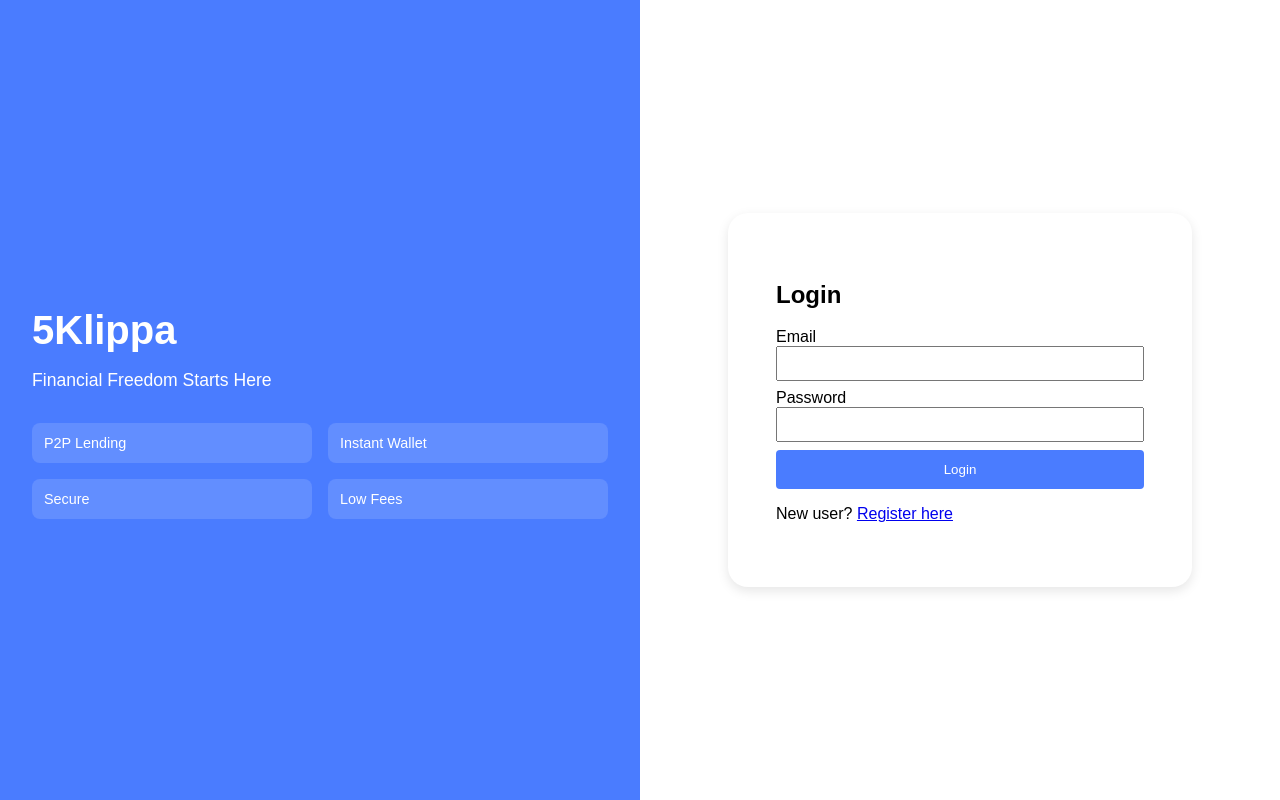
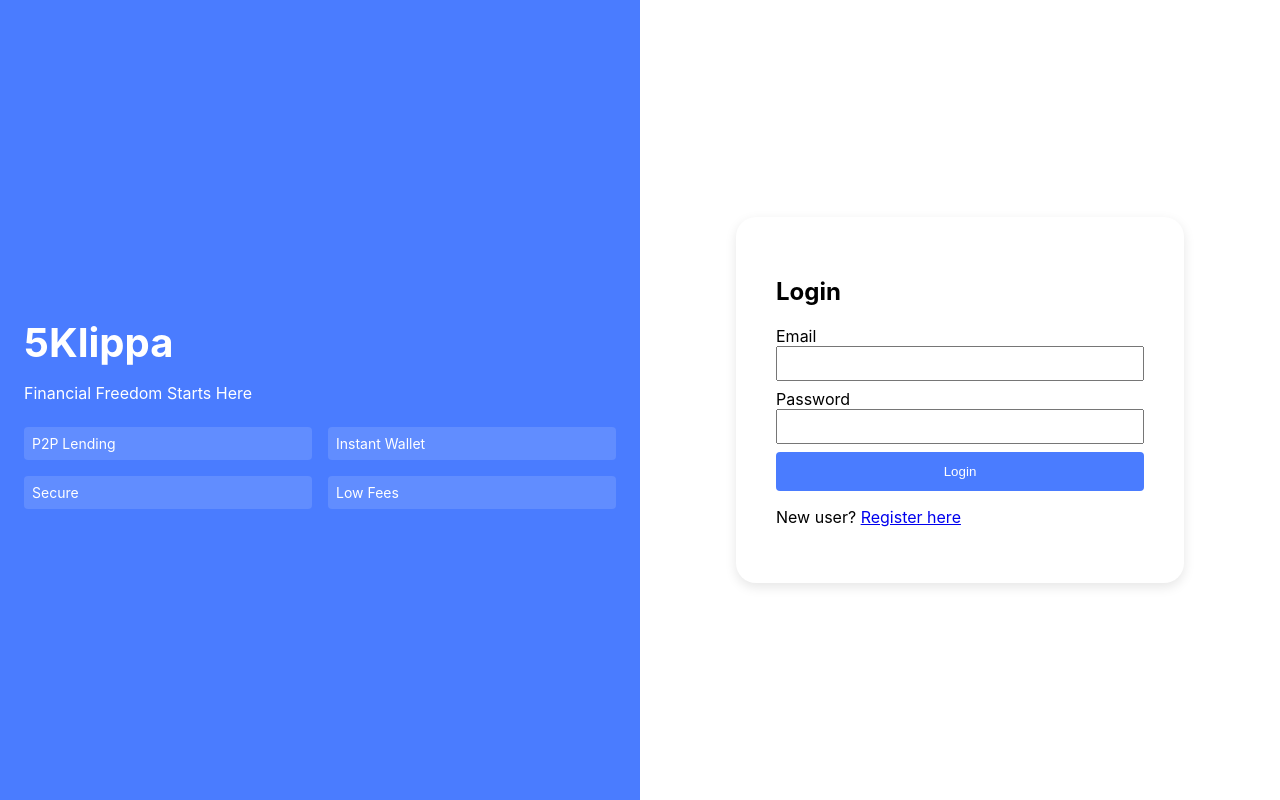
Before and after one commit to SiDMofokeng/5klippa, a React (Create React App) app in the folder 5klippa-web/: page /login in a window 1280 px wide. Built offline with nearby package versions, Linux system fonts and the light colour scheme.

Commit message:
refactor: apply theme tokens to web AuthLayout (Sub-Milestone 2.5)

```diff
--- a/5klippa-web/src/components/AuthLayout.js
+++ b/5klippa-web/src/components/AuthLayout.js
@@ -1,57 +1,56 @@
 // 5klippa-web/src/components/AuthLayout.js
 
 import React from 'react';
+import theme from '../theme';
 
 const styles = {
   container: {
     display: 'flex',
     minHeight: '100vh',
-    fontFamily: 'sans-serif',
   },
   hero: {
     flex: 1,
-    background: '#4A7CFF',
+    background: theme.colors.primary,
     color: '#fff',
-    padding: '2rem',
+    padding: theme.spacing.large + 'px',
     display: 'flex',
     flexDirection: 'column',
     justifyContent: 'center',
   },
   heroTitle: {
-    fontSize: '2.5rem',
+    fontSize: theme.fontSizes.h1,
     fontWeight: 'bold',
-    marginBottom: '1rem',
+    marginBottom: theme.spacing.medium + 'px',
   },
   heroSubtitle: {
-    fontSize: '1.1rem',
-    marginBottom: '2rem',
+    fontSize: theme.fontSizes.body,
+    marginBottom: theme.spacing.large + 'px',
   },
-  // Simple feature grid placeholder
   features: {
     display: 'grid',
     gridTemplateColumns: '1fr 1fr',
-    gap: '1rem',
+    gap: theme.spacing.medium + 'px',
   },
   featureItem: {
-    background: '#fff2',
-    padding: '0.75rem',
-    borderRadius: '8px',
-    fontSize: '0.9rem',
+    background: theme.colors.cardBackground + '20',
+    padding: theme.spacing.small + 'px',
+    borderRadius: theme.radii.small + 'px',
+    fontSize: theme.fontSizes.small,
   },
   cardContainer: {
     flex: 1,
     display: 'flex',
     alignItems: 'center',
     justifyContent: 'center',
-    padding: '2rem',
+    padding: theme.spacing.large + 'px',
   },
   card: {
     width: '100%',
     maxWidth: '400px',
-    background: '#fff',
-    borderRadius: '20px',
-    padding: '2rem',
-    boxShadow: '0 4px 12px rgba(0,0,0,0.1)',
+    background: theme.colors.cardBackground,
+    borderRadius: theme.radii.large + 'px',
+    padding: theme.spacing.large + 'px',
+    boxShadow: theme.shadows.default,
   },
   // Responsive: stack on small screens
   '@media(max-width:600px)': {
```
